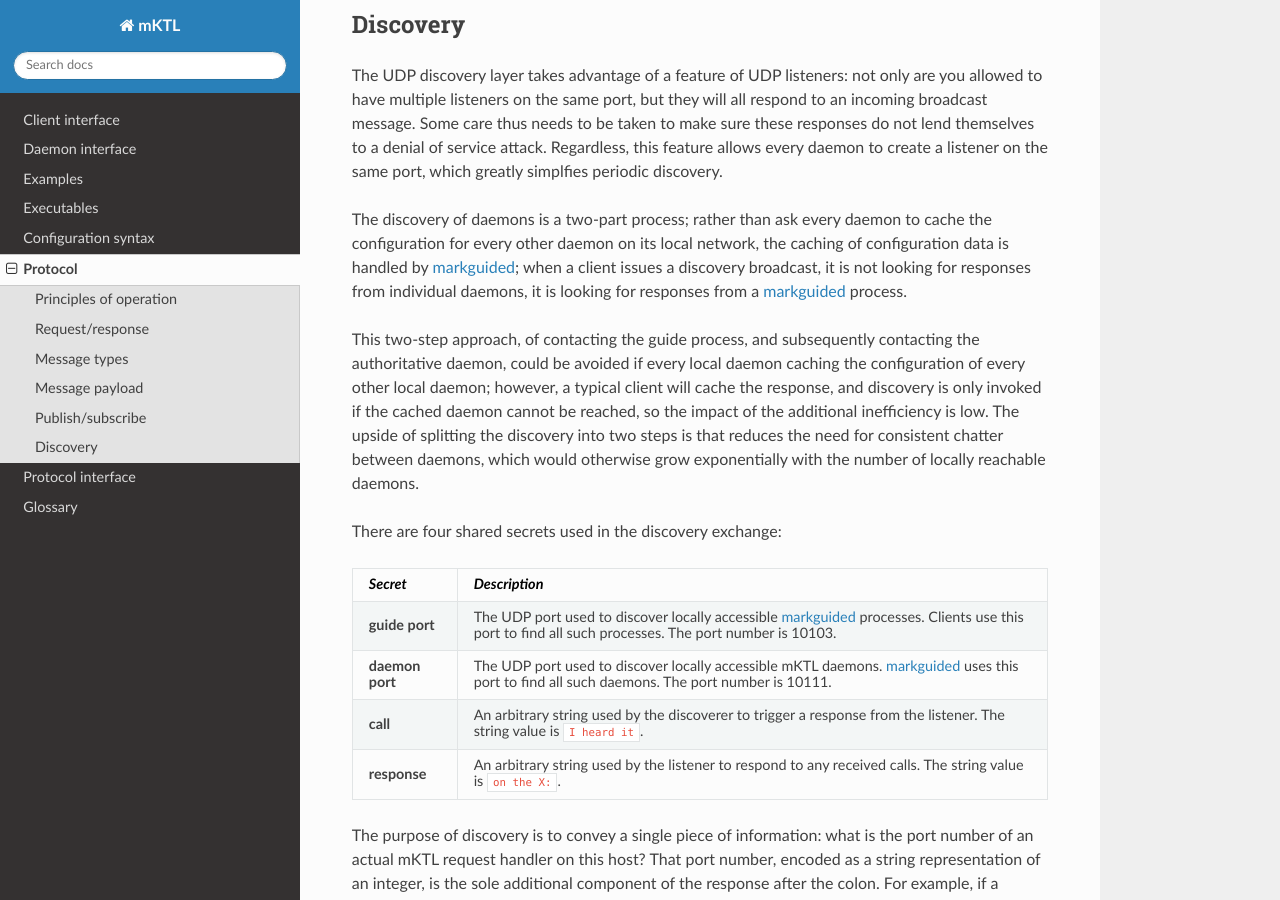
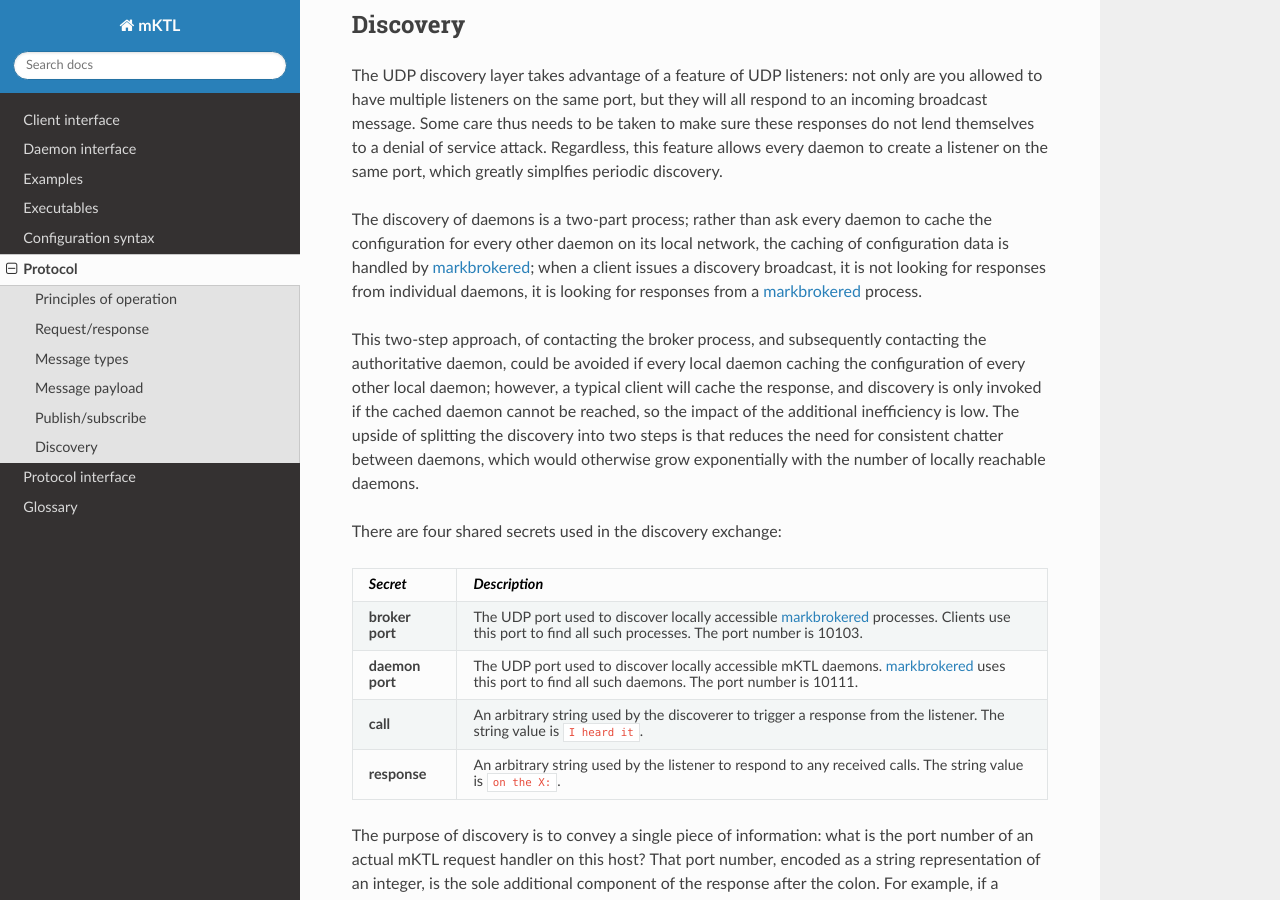
Before and after one commit to KeckObservatory/mKTL, a Sphinx documentation site: the page built from doc/protocol.rst, in a window 1280 px wide and 900 px high, scrolled down 5544 px. Built offline with Sphinx 7.4.7 and the Read the Docs theme 3.1.0, drawn with Linux system fonts in a browser that asks for light colours; some of the changed text lies outside the part shown.

Commit message:
Renamed markguided to markbrokered.

```diff
--- a/doc/example/daemon.rst
+++ b/doc/example/daemon.rst
@@ -210,9 +210,9 @@ example:
 Starting the daemon
 -------------------
 
-The :ref:`markguided` executable is a persistent application that enables
+The :ref:`markbrokered` executable is a persistent application that enables
 clients to easily find authoritative mKTL daemons. Having one instance of
-:ref:`markguided` running on the local network is recommended.
+:ref:`markbrokered` running on the local network is recommended.
 
 The :ref:`marked` executable provides a common entry point for a persistent
 daemon. Assuming the default search path is set up correctly, for the example
@@ -220,5 +220,5 @@ outlined here the invocation would resemble::
 
     marked metal precious --module metal.precious -c precious_metals.json
 
-Both :ref:`markguided` and :ref:`marked` should be running before mKTL client
+Both :ref:`markbrokered` and :ref:`marked` should be running before mKTL client
 interactions are attempted.
--- a/doc/protocol.rst
+++ b/doc/protocol.rst
@@ -26,10 +26,10 @@ listener, operating on a unique port on that host.
 A given host providing connectivity for mKTL could have thousands of daemons
 running locally, each listening on a unique port number. Each daemon deploys
 a UDP listener on a predetermined port number (10111) to enable discovery of
-daemons on that host; a :ref:`dedicated "guide" process <markguided>` also
+daemons on that host; a :ref:`dedicated "broker" process <markbrokered>` also
 listens on a predetermined port number (10103) to streamline discovery from
 the client side. This usage pattern expects there to be a single
-:ref:`markguided` process running on every host running one or more mKTL
+:ref:`markbrokered` process running on every host running one or more mKTL
 daemons. The discovery exchange is :ref:`described below <discovery>`
 in more detail.
 
@@ -402,11 +402,11 @@ port, which greatly simplfies periodic discovery.
 
 The discovery of daemons is a two-part process; rather than ask every daemon
 to cache the configuration for every other daemon on its local network, the
-caching of configuration data is handled by :ref:`markguided`; when a client
+caching of configuration data is handled by :ref:`markbrokered`; when a client
 issues a discovery broadcast, it is not looking for responses from individual
-daemons, it is looking for responses from a :ref:`markguided` process.
+daemons, it is looking for responses from a :ref:`markbrokered` process.
 
-This two-step approach, of contacting the guide process, and subsequently
+This two-step approach, of contacting the broker process, and subsequently
 contacting the authoritative daemon, could be avoided if every local daemon
 caching the configuration of every other local daemon; however, a typical
 client will cache the response, and discovery is only invoked if the cached
@@ -420,12 +420,12 @@ There are four shared secrets used in the discovery exchange:
 ===============	===============================================================
 *Secret*	*Description*
 ===============	===============================================================
-**guide port**	The UDP port used to discover locally accessible
-		:ref:`markguided` processes. Clients use this port to find
+**broker port**	The UDP port used to discover locally accessible
+		:ref:`markbrokered` processes. Clients use this port to find
 		all such processes. The port number is 10103.
 
 **daemon port**	The UDP port used to discover locally accessible mKTL daemons.
-		:ref:`markguided` uses this port to find all such daemons.
+		:ref:`markbrokered` uses this port to find all such daemons.
 		The port number is 10111.
 
 **call**	An arbitrary string used by the discoverer to trigger a
```
Also changed, not shown: doc/executables.rst (+5 -5 lines), 7 other files.
